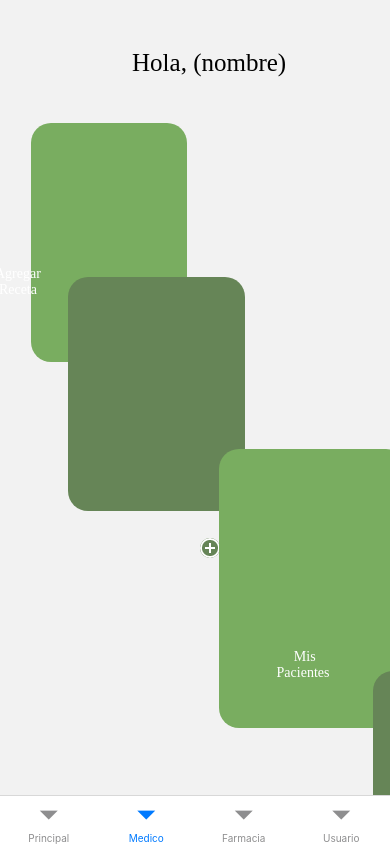
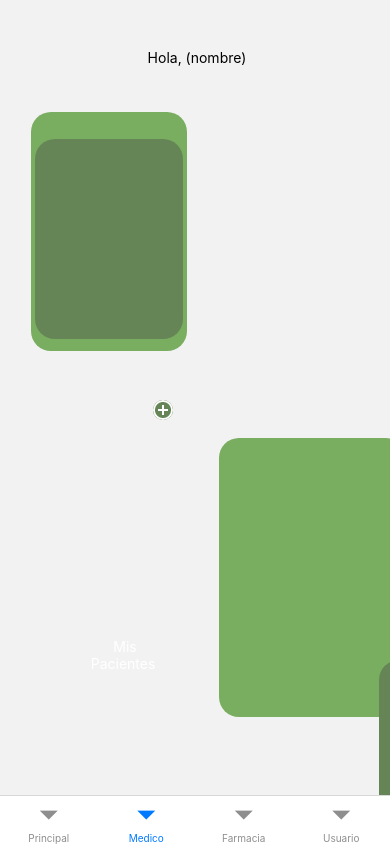
Before and after one commit to FacuVaisberg/Front-Proyecto-Final, a React Native app: screen /Medico in a window 390 px wide. Built offline with nearby package versions, Linux system fonts and the light colour scheme.

Commit message:
arreglando

```diff
--- a/src/screens/AgregarRecetaScreen.js
+++ b/src/screens/AgregarRecetaScreen.js
@@ -65,7 +65,7 @@ const AgregarRecetaScreen = () => {
 const styles = StyleSheet.create({
       tituloAgregarReceta: {
         color: "#000000",
-        fontFamily: "Jacques Francois-Regular",
+        /*fontFamily: "Jacques Francois-Regular",*
         fontSize: 25,
         left: 23,
         /*lineHeight: "normal",*/
@@ -97,7 +97,7 @@ const styles = StyleSheet.create({
            /*  position: "fixed", */
             top: 688,
             color: "#ffffff",
-            fontFamily: "Jacques Francois-Regular",
+            /*fontFamily: "Jacques Francois-Regular",*
             fontSize: 20,
             /*lineHeight: "normal",*/
             shadowColor: "#000",
@@ -119,7 +119,7 @@ elevation: 24,
         border: 0,
         height: 16,
         color: "#d3d3d3",
-        fontFamily: "Jacques Francois-Regular",
+        /*fontFamily: "Jacques Francois-Regular",*
         fontSize: 15,
 
         left: 56,
@@ -138,7 +138,7 @@ elevation: 24,
         height: 16,
         width: 300,
         color: "#d3d3d3",
-        fontFamily: "Jacques Francois-Regular",
+        /*fontFamily: "Jacques Francois-Regular",*
         fontSize: 15,
         left: 56,
         /*lineHeight: "normal",*/
@@ -154,7 +154,7 @@ elevation: 24,
         border: 0,
         height: 16,
         color: "#d3d3d3",
-        fontFamily: "Jacques Francois-Regular",
+        /*fontFamily: "Jacques Francois-Regular",*
         fontSize: 15,
         left: 56,
         /*lineHeight: "normal",*/
--- a/src/screens/HomeMedico.js
+++ b/src/screens/HomeMedico.js
@@ -50,11 +50,9 @@ const styles = StyleSheet.create({
   box: {
     backgroundColor: "#79AD60",
     display: "flex",
-    flexDirection: "row",
     justifyContent: "center",
-    width: "100%",
     border: 0,
-    /* position: "fixed", */
+    /* position: "fixed ", */
     height: "30%",
     width: "40%",
     borderRadius:20,
@@ -107,17 +105,12 @@ box3: {
 },
 miniBox: {
   backgroundColor: "#668557",
-  display: "flex",
   flexDirection: "row",
   justifyContent: "center",
-  width: "100%",
-  border: 0,
-  height: 234,
-  width: 177,
-  left: 0,
-  /* position: "fixed", */
-  top: 154,
-  marginLeft:27.5,
+  height: "83.87%",
+  width: "94.65%",
+/*   top: "14.33%", */
+  marginLeft:"2.67%",
   borderRadius:20,
 },
 miniBox1: {
@@ -181,23 +174,23 @@ imgMas:{
   borderRadius:20,
 },
 tituloAgregarReceta:{
-  top:127,
-  color: "#FFFFFF",
-fontFamily: "Jacques Francois-Regular",
+  top:"5.22%",
+  color: "#000000",
+/*fontFamily: "Jacques Francois-Regular",*
 fontSize: 14,
 left: 0,
 letterSpacing: 0,
 /*lineHeight: "normal",*/
 /* position: "fixed", */
-textAlign: "center",
-height: 33,
-width: 175,
-marginLeft:22,
+textAlign: "5.2%",
+height: "6.09%",
+width: "55.6%",
+marginLeft:"9.6%",
 },
 tituloRecetasSubidas:{
   top:502,
   color: "#FFFFFF",
-fontFamily: "Jacques Francois-Regular",
+/*fontFamily: "Jacques Francois-Regular",*
 fontSize: 14,
 left: 180,
 letterSpacing: 0,
@@ -211,7 +204,7 @@ marginLeft:22,
 titulo:{
   top:49,
   color: "#000000",
-  fontFamily: "Jacques Francois-Regular",
+  /*fontFamily: "Jacques Francois-Regular",*
   fontSize: 25,
   marginLeft:22,
   letterSpacing: 0,
@@ -224,7 +217,7 @@ titulo:{
 tituloMisPacientes:{
   top:200,
   color: "#FFFFFF",
-fontFamily: "Jacques Francois-Regular",
+/*fontFamily: "Jacques Francois-Regular",*
 fontSize: 14,
 left: 180,
 letterSpacing: 0,
@@ -238,7 +231,7 @@ marginLeft:22,
 tituloDatosPersonales:{
   top:430,
   color: "#FFFFFF",
-fontFamily: "Jacques Francois-Regular",
+/*fontFamily: "Jacques Francois-Regular",*
 fontSize: 14,
 left: 0,
 letterSpacing: 0,
@@ -252,7 +245,7 @@ marginLeft:22,
 subtext:{
   top:229,
   color: "#FFFFFF",
-fontFamily: "Jacques Francois-Regular",
+/*fontFamily: "Jacques Francois-Regular",*
 fontSize: 7,
 left: 0,
 letterSpacing: 0,
--- a/src/screens/RecetasSubidasScreen.js
+++ b/src/screens/RecetasSubidasScreen.js
@@ -37,7 +37,7 @@ const styles = StyleSheet.create({
     height: 33,
     width: 187,
     color: "#000000",
-    fontFamily: "Jacques Francois-Regular",
+    /*fontFamily: "Jacques Francois-Regular",*
     fontSize: 25,
     left: 121,
     letterSpacing: 0,
```
